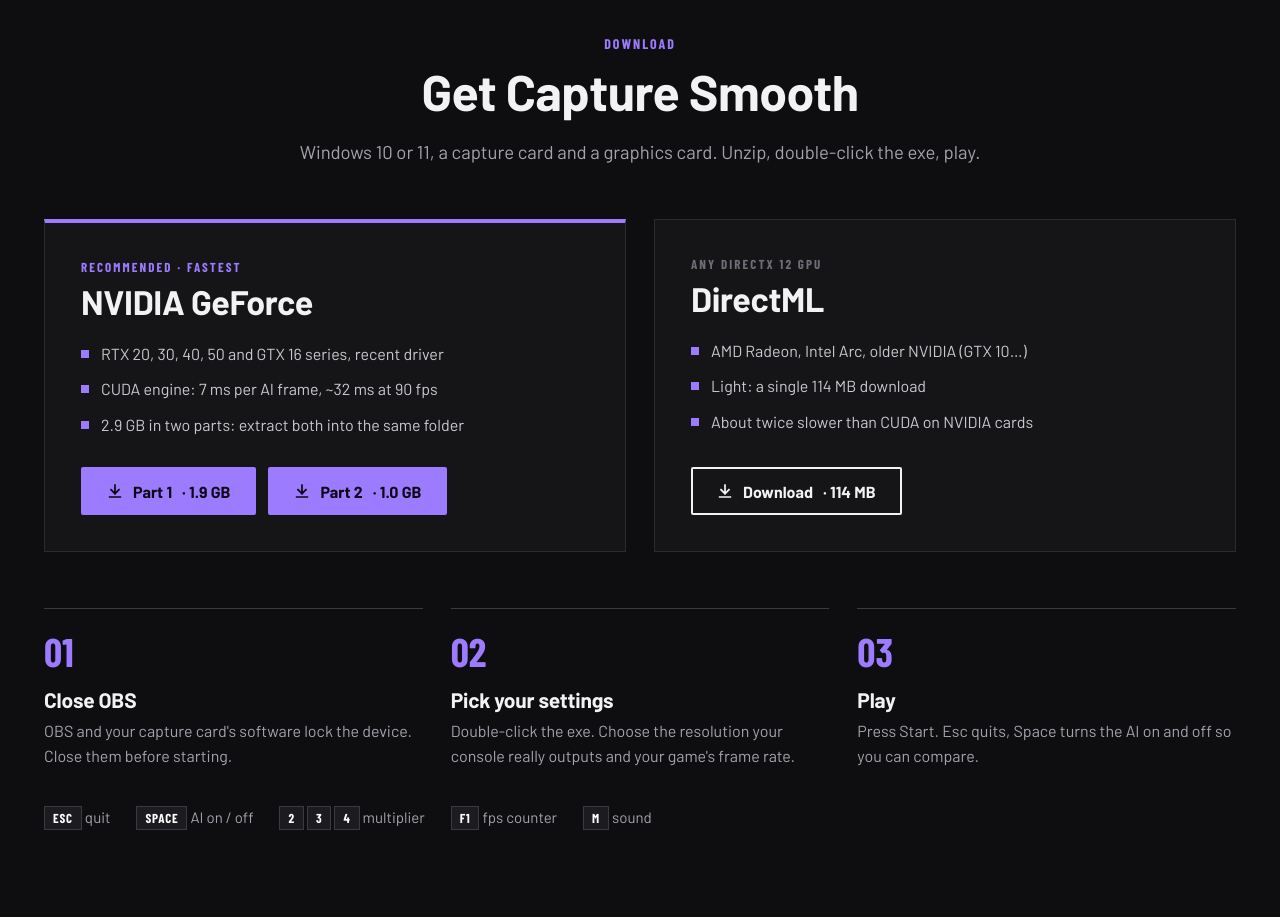
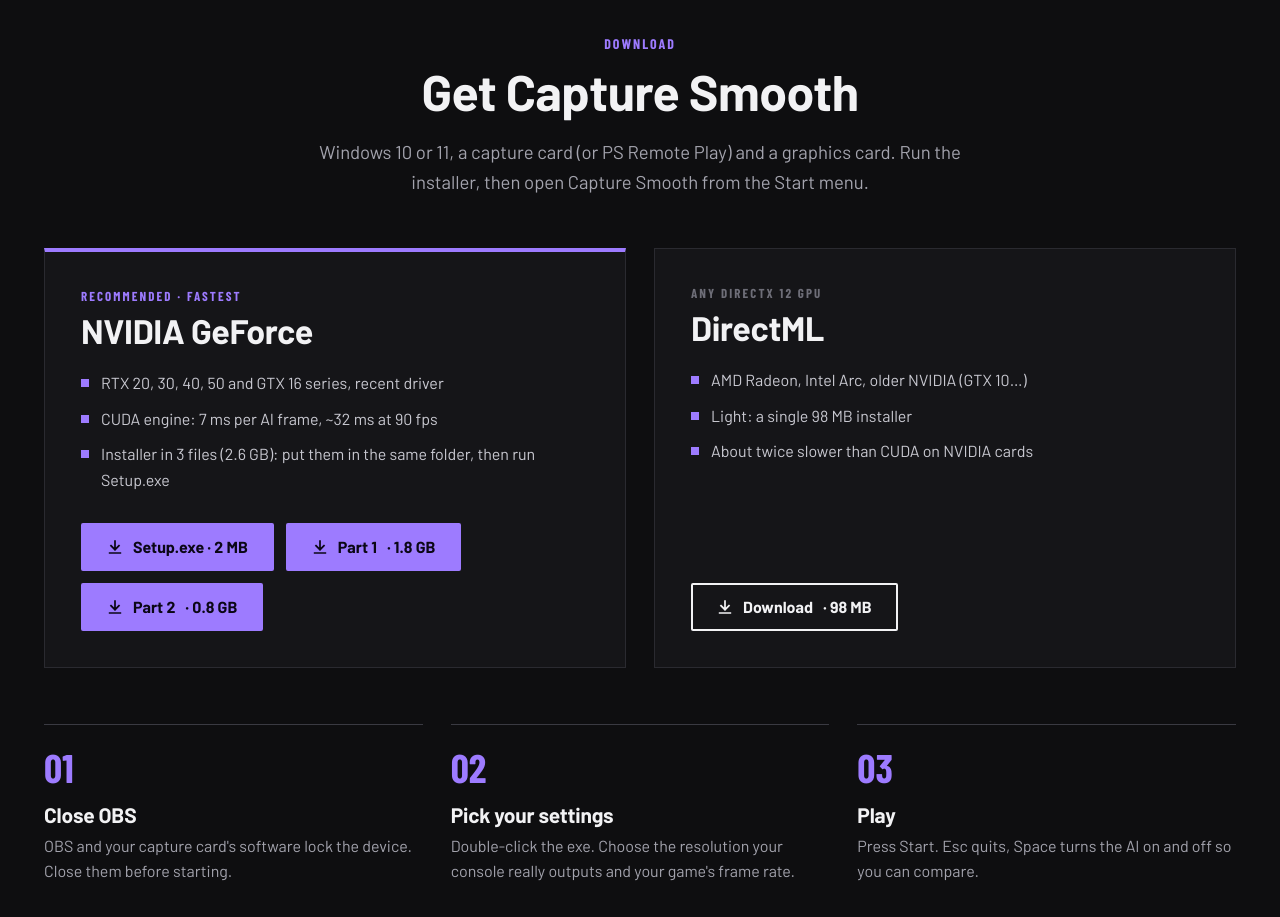
Before and after one commit to d3Ita/capture-smooth, a plain HTML site: page docs/index.html in a window 1280 px wide. Shown: the part 5980-6897 px from the top of the page. Drawn offline with nearby package versions, Linux system fonts and the light colour scheme; a web font is replaced by a local one.

Commit message:
Site and README: 1.3 installers
Co-Authored-By: Claude Opus 5.5 <noreply@anthropic.com>

```diff
--- a/docs/index.html
+++ b/docs/index.html
@@ -481,7 +481,7 @@
     <div class="wrap">
       <div class="eyebrow" data-i18n="dl.k">Download</div>
       <h2 data-i18n="dl.h">Get Capture Smooth</h2>
-      <p class="sub" data-i18n="dl.sub">Windows 10 or 11, a capture card and a graphics card. Unzip, double-click the exe, play.</p>
+      <p class="sub" data-i18n="dl.sub">Windows 10 or 11, a capture card (or PS Remote Play) and a graphics card. Run the installer, then open Capture Smooth from the Start menu.</p>
       <div class="dl">
         <div class="dcard rec">
           <div class="flag" data-i18n="dl.rec">Recommended · fastest</div>
@@ -489,11 +489,12 @@
           <ul>
             <li data-i18n="dl.n1">RTX 20, 30, 40, 50 and GTX 16 series, recent driver</li>
             <li data-i18n="dl.n2">CUDA engine: 7 ms per AI frame, ~32 ms at 90 fps</li>
-            <li data-i18n="dl.n3">2.9 GB in two parts: extract both into the same folder</li>
+            <li data-i18n="dl.n3">Installer in 3 files (2.6 GB): put them in the same folder, then run Setup.exe</li>
           </ul>
           <div class="acts">
-            <a class="btn solid" href="https://github.com/d3Ita/capture-smooth/releases/latest/download/CaptureSmooth-NVIDIA-part1of2.zip"><svg><use href="#i-down"/></svg><span data-i18n="dl.p1">Part 1</span> · 1.9 GB</a>
-            <a class="btn solid" href="https://github.com/d3Ita/capture-smooth/releases/latest/download/CaptureSmooth-NVIDIA-part2of2.zip"><svg><use href="#i-down"/></svg><span data-i18n="dl.p2">Part 2</span> · 1.0 GB</a>
+            <a class="btn solid" href="https://github.com/d3Ita/capture-smooth/releases/latest/download/CaptureSmooth-1.3.0-NVIDIA-Setup.exe"><svg><use href="#i-down"/></svg>Setup.exe · 2 MB</a>
+            <a class="btn solid" href="https://github.com/d3Ita/capture-smooth/releases/latest/download/CaptureSmooth-1.3.0-NVIDIA-Setup-1.bin"><svg><use href="#i-down"/></svg><span data-i18n="dl.p1">Part 1</span> · 1.8 GB</a>
+            <a class="btn solid" href="https://github.com/d3Ita/capture-smooth/releases/latest/download/CaptureSmooth-1.3.0-NVIDIA-Setup-2.bin"><svg><use href="#i-down"/></svg><span data-i18n="dl.p2">Part 2</span> · 0.8 GB</a>
           </div>
         </div>
         <div class="dcard">
@@ -501,11 +502,11 @@
           <h3>DirectML</h3>
           <ul>
             <li data-i18n="dl.d1">AMD Radeon, Intel Arc, older NVIDIA (GTX 10…)</li>
-            <li data-i18n="dl.d2">Light: a single 114 MB download</li>
+            <li data-i18n="dl.d2">Light: a single 98 MB installer</li>
             <li data-i18n="dl.d3">About twice slower than CUDA on NVIDIA cards</li>
           </ul>
           <div class="acts">
-            <a class="btn" href="https://github.com/d3Ita/capture-smooth/releases/latest/download/CaptureSmooth-DirectML.zip"><svg><use href="#i-down"/></svg><span data-i18n="dl.dd">Download</span> · 114 MB</a>
+            <a class="btn" href="https://github.com/d3Ita/capture-smooth/releases/latest/download/CaptureSmooth-1.3.0-DirectML-Setup.exe"><svg><use href="#i-down"/></svg><span data-i18n="dl.dd">Download</span> · 98 MB</a>
           </div>
         </div>
       </div>
@@ -606,10 +607,10 @@ const FR = {
   "how.3a": "Ignore les images en double", "how.3b": "Estime le mouvement (RIFE)", "how.3c": "Dessine 1 ou 2 images intermédiaires",
   "how.4h": "Ton écran", "how.4p": "60, 90 ou 120 fps, réguliers, avec le son.",
   "dl.k": "Téléchargement", "dl.h": "Télécharge Capture Smooth",
-  "dl.sub": "Windows 10 ou 11, un boîtier de capture et une carte graphique. Décompresse, double-clique sur l'exe, joue.",
+  "dl.sub": "Windows 10 ou 11, un boîtier de capture (ou PS Remote Play) et une carte graphique. Lance l'installateur, puis ouvre Capture Smooth depuis le menu Démarrer.",
   "dl.rec": "Recommandé · le plus rapide", "dl.n1": "RTX 20, 30, 40, 50 et GTX 16, pilote à jour", "dl.n2": "Moteur CUDA : 7 ms par image IA, ~32 ms à 90 fps",
-  "dl.n3": "2,9 Go en deux parties : décompresse-les dans le même dossier", "dl.p1": "Partie 1", "dl.p2": "Partie 2",
-  "dl.any": "Toute carte DirectX 12", "dl.d1": "AMD Radeon, Intel Arc, anciennes NVIDIA (GTX 10…)", "dl.d2": "Léger : un seul fichier de 114 Mo",
+  "dl.n3": "Installateur en 3 fichiers (2,6 Go) : mets-les dans le même dossier, puis lance Setup.exe", "dl.p1": "Partie 1", "dl.p2": "Partie 2",
+  "dl.any": "Toute carte DirectX 12", "dl.d1": "AMD Radeon, Intel Arc, anciennes NVIDIA (GTX 10…)", "dl.d2": "Léger : un seul installateur de 98 Mo",
   "dl.d3": "Environ deux fois plus lent que CUDA sur les cartes NVIDIA", "dl.dd": "Télécharger",
   "s1.h": "Ferme OBS", "s1.p": "OBS et le logiciel du boîtier bloquent l'appareil. Ferme-les avant de lancer.",
   "s2.h": "Choisis tes réglages", "s2.p": "Double-clique sur l'exe. Choisis la résolution que ta console envoie vraiment et les fps de ton jeu.",
```
Also changed, not shown: 1 other file.
